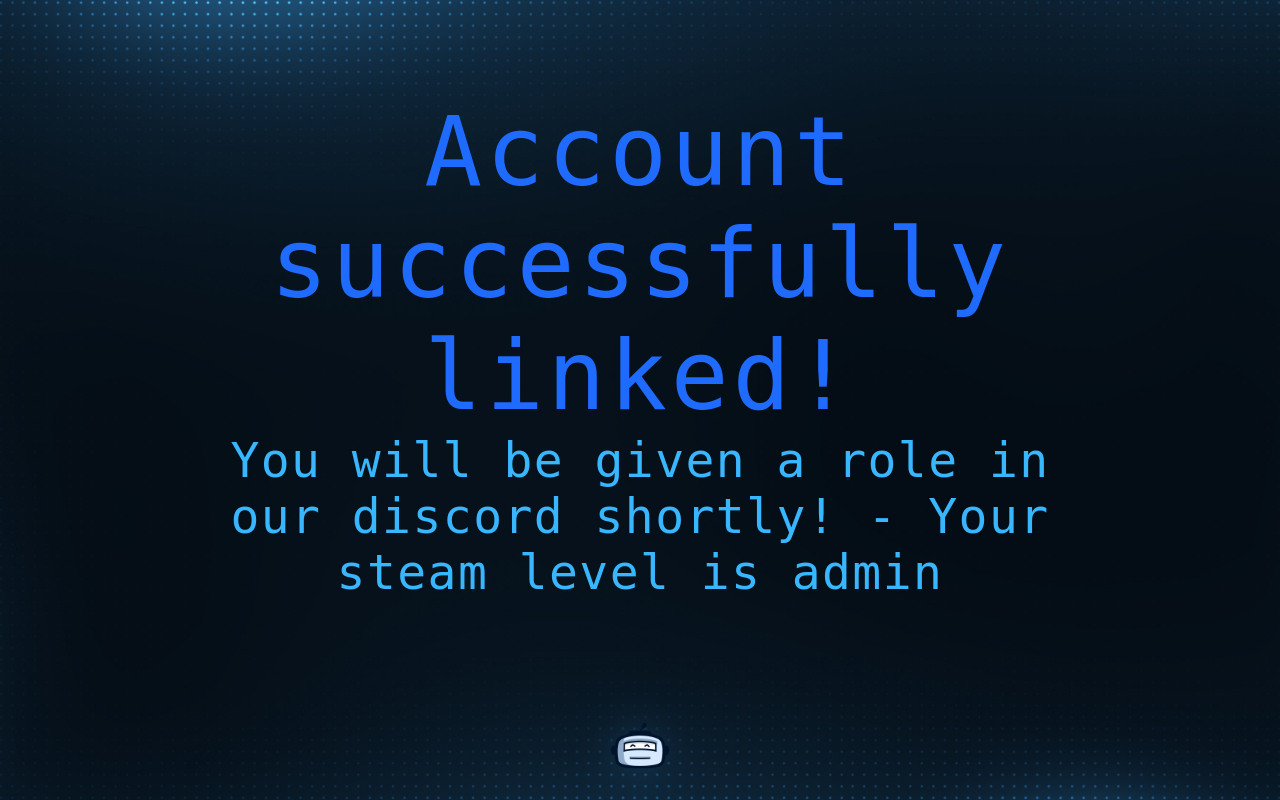
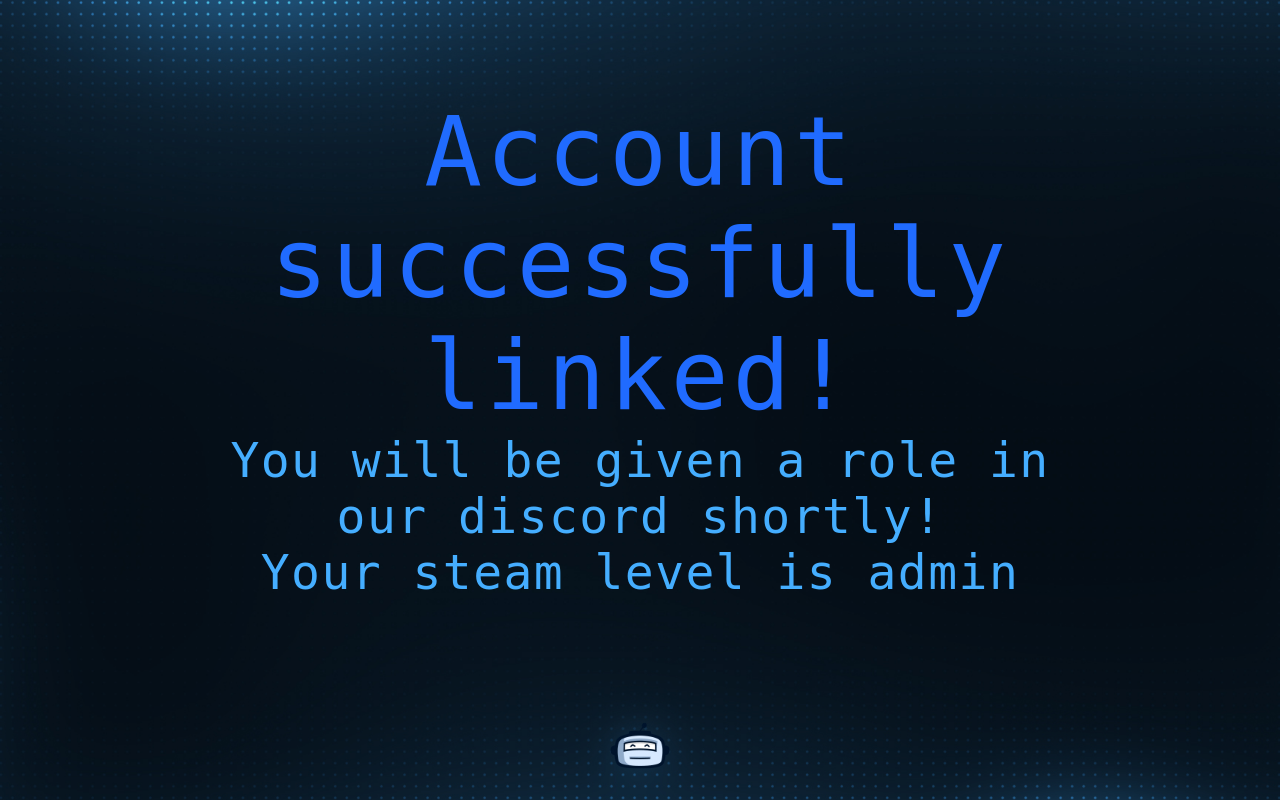
Before and after one commit to JT-Dev321/DuobotBot, a Flask app: template web/templates/callback.html in a window 1280 px wide. Run offline with Flask 3, Linux system fonts and the light colour scheme; the template is opened without the code that fills it: most values are stand-ins (such as "Sample title", 1, 10 or a date in 2020).

Commit message:
Adjusted styling

```diff
--- a/web/static/styles.css
+++ b/web/static/styles.css
@@ -1,5 +1,5 @@
 :root {
-  --primary-color: #38b6ff;
+  --primary-color: #45aeff;
 }
 
 html, body {
--- a/web/templates/callback.html
+++ b/web/templates/callback.html
@@ -11,7 +11,7 @@
     <p class="SiteTitle">
         Account successfully linked!
         <span class="SiteSubtitle">
-            You will be given a role in our discord shortly! - Your steam level is {{ steam_level }}
+            You will be given a role in our discord shortly!<br>Your steam level is {{ steam_level }}
         </span>
     </p>
 </body>
```
